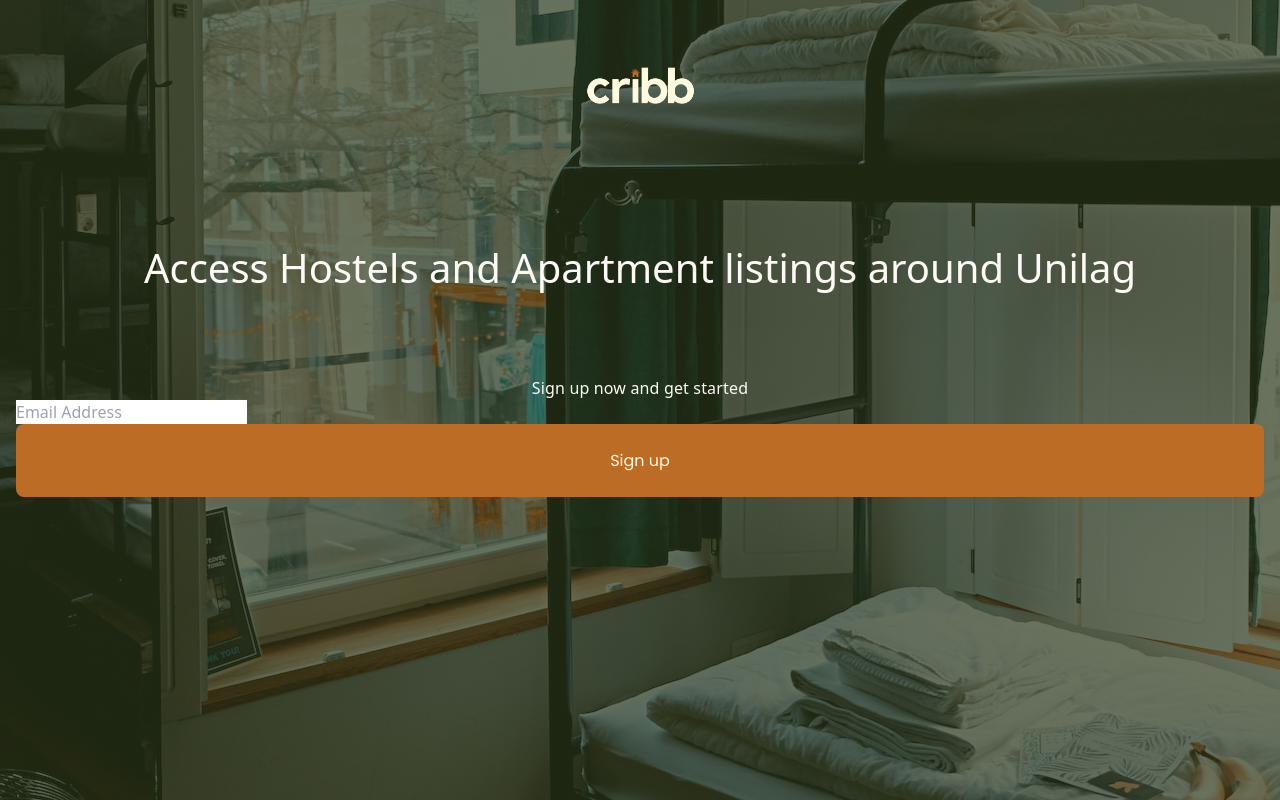
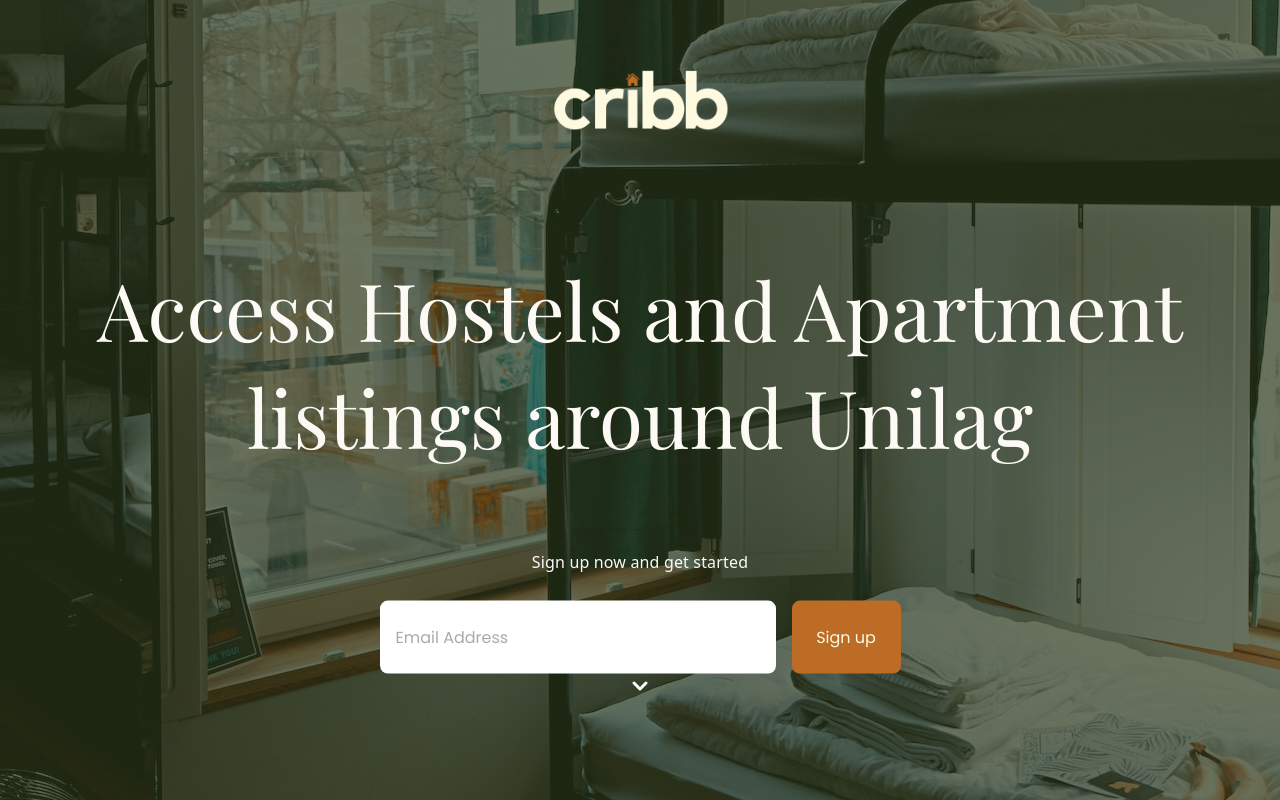
Before and after one commit to Cribb-Accommodation/Web-App, a Next.js app: page / in a window 1280 px wide. Built offline with nearby package versions, Linux system fonts and the light colour scheme.

Commit message:
hero finished

```diff
--- a/src/app/globals.css
+++ b/src/app/globals.css
@@ -2,26 +2,17 @@
 @tailwind components;
 @tailwind utilities;
 
-:root {
-  --foreground-rgb: 0, 0, 0;
-  --background-start-rgb: 214, 219, 220;
-  --background-end-rgb: 255, 255, 255;
+.btn-anime {
+  bottom: 70px;
+  animation: movingArrow 0.5s linear alternate infinite;
+  /* transition: all 1s ease-in-out; */
 }
-
-@media (prefers-color-scheme: dark) {
-  :root {
-    --foreground-rgb: 255, 255, 255;
-    --background-start-rgb: 0, 0, 0;
-    --background-end-rgb: 0, 0, 0;
+@keyframes movingArrow {
+  /* 40%,
+  60% {
+    left: calc(100% + 30px);
+  } */
+  100% {
+    bottom: 100px;
   }
 }
-
-body {
-  color: rgb(var(--foreground-rgb));
-  background: linear-gradient(
-      to bottom,
-      transparent,
-      rgb(var(--background-end-rgb))
-    )
-    rgb(var(--background-start-rgb));
-}
--- a/src/app/layout.tsx
+++ b/src/app/layout.tsx
@@ -1,6 +1,6 @@
 import type { Metadata } from "next";
 import "./globals.css";
-import { Inter, Hind, Poppins, Lato } from "next/font/google";
+import { Inter, Hind, Poppins, Lato, Playfair_Display } from "next/font/google";
 
 const inter = Inter({
   style: "normal",
@@ -13,6 +13,12 @@
   subsets: ["latin"],
   weight: ["300", "400", "500", "600", "700"],
   variable: "--font-hind",
+});
+const playfair = Playfair_Display({
+  style: "normal",
+  subsets: ["latin"],
+  weight: ["400", "500", "600", "700", "800"],
+  variable: "--font-playfair",
 });
 const poppins = Poppins({
   style: "normal",
@@ -40,7 +46,7 @@
   return (
     <html lang="en">
       <body
-        className={`${inter.variable} ${hind.variable} ${poppins.variable} ${lato.variable} h-full  w-full font-sans`}
+        className={`${inter.variable} ${hind.variable} ${poppins.variable} ${lato.variable} ${playfair.variable} h-full  w-full font-sans`}
       >
         {children}
       </body>
--- a/src/components/hero/index.tsx
+++ b/src/components/hero/index.tsx
@@ -1,6 +1,6 @@
 import Image from "next/image";
 import React from "react";
-
+import { HiChevronDown } from "react-icons/hi";
 function Hero() {
   return (
     <div
@@ -8,7 +8,7 @@
       className="relative pt-[64px] text-[#FDFAF6] h-full bg-center "
     >
       <div className="absolute top-0 bottom-0 right-0 left-0 from-[rgba(40,54,24,0.70)_0%] to-[rgba(40,54,24,0.70)_100%] bg-gradient-to-t "></div>
-      <div className="relative z-50 w-[128px] mx-auto h-[48px]">
+      <div className="relative z-50 w-[128px] md:w-[208px] mx-auto h-[48px] md:h-[80px]">
         <Image
           className="object-cover"
           src="/assets/logos/cribb.png"
@@ -19,19 +19,28 @@
           alt="cribb logo"
         />
       </div>
-      <div className="relative z-50 ">
-        <h1 className=" mt-[8.03rem] text-center text-[2.5rem] font-normal leading-[normal] ">
+      <div className="w-full z-50 absolute -translate-x-1/2 -translate-y-1/2 top-1/2 left-1/2 ">
+        <h1 className=" font-playfair mt-[8.03rem] text-center text-[2.5rem] md:text-[5rem] font-normal leading-[normal] ">
           Access Hostels and Apartment listings around Unilag
         </h1>
-        <p className="text-base  mt-[5.03rem] text-center font-medium tracking-[0.01rem]">
+        <p className="text-base mb-[3.5rem] lg:mb-[1.68rem] mt-[5.03rem] text-center font-medium tracking-[0.01rem]">
           Sign up now and get started
         </p>
-        <form className="px-[1rem] ">
-          <input type="text" placeholder="Email Address" />
-          <button className="bg-[#BC6C25] rounded-[0.5rem] w-full px-[1rem] py-[1.5rem] block text-[#FEFAE0] font-normal leading-[normal] text-base font-poppins ">
+        <form className="px-[1rem] flex md:justify-center flex-col md:flex-row gap-[1rem]">
+          <input
+            className="rounded-[0.5rem] placeholder:text-[#AAA] w-full md:w-[24.75rem] px-[1rem] py-[1.5rem] block text-[#FEFAE0] font-normal leading-[normal] text-base font-poppins"
+            type="text"
+            placeholder="Email Address"
+          />
+          <button className="bg-[#BC6C25] rounded-[0.5rem] w-full md:w-[6.8125rem] px-[1rem] py-[1.5rem] text-[#FEFAE0] font-normal leading-[normal] text-base font-poppins ">
             Sign up
           </button>
         </form>
+      </div>
+      <div className="absolute left-[50%] btn-anime ml-[-15px]">
+        <a href="#Intro">
+          <HiChevronDown className="text-[white] cursor-pointer" size={30} />
+        </a>
       </div>
     </div>
   );
--- a/tailwind.config.ts
+++ b/tailwind.config.ts
@@ -13,6 +13,7 @@
           poppins: ["var(--font-poppins)"],
           hind: ["var(--font-hind)"],
           lato: ["var(--font-lato)"],
+          playfair: ["var(--font-playfair)"],
         },
     },
   },
```
Also changed, not shown: package.json (+5 -4 lines), 1 other file (tests, documents, lock files or other folders).
